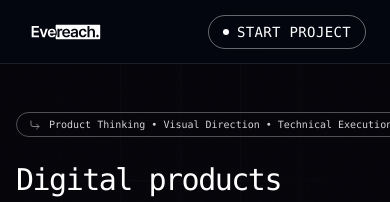
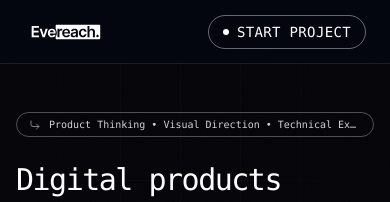
Before and after one commit to kaekkr/evereach, a Next.js app: page / in a window 390 px wide. Shown: the top 202 px of the page. Built offline with nearby package versions, Linux system fonts and the light colour scheme; grey boxes are pictures that could not be loaded.

Commit message:
fix: icon, badge in hero component for mobile view

```diff
--- a/src/app/layout.tsx
+++ b/src/app/layout.tsx
@@ -8,6 +8,9 @@ const dm_sans = DM_Sans({ weight: "400" });
 export const metadata: Metadata = {
   title: "EveReach — Digital Product Studio",
   description: "Crafting modern software, web platforms, and AI systems.",
+  icons: {
+    icon: "/Icon_Black.svg"
+  }
 };
 
 export default function RootLayout({
--- a/src/components/hero/hero-title.tsx
+++ b/src/components/hero/hero-title.tsx
@@ -39,7 +39,7 @@ export function HeroTitle({ onStartProject }: HeroTitleProps) {
   if (isMobile === null) {
     return (
       <div className="space-y-6">
-        <div className="inline-flex items-center gap-2 text-[10px] sm:text-[11px] border border-white/30 px-3 py-1 rounded-full text-neutral-300">
+        <div className="inline-flex items-center gap-2 text-[10px] sm:text-[11px] border border-white/30 px-3 py-1 rounded-full text-neutral-300 max-w-full">
           <CornerDownRight className="w-3 h-3 opacity-60 shrink-0" />
           <span className="truncate">
             Product Thinking • Visual Direction • Technical Execution
@@ -59,7 +59,7 @@ export function HeroTitle({ onStartProject }: HeroTitleProps) {
         initial={isMobile ? false : { opacity: 0, y: 15 }}
         animate={{ opacity: 1, y: 0 }}
         transition={{ duration: 0.6 }}
-        className="inline-flex items-center gap-2 text-[10px] sm:text-[11px] border border-white/30 px-3 py-1 rounded-full text-neutral-300"
+        className="inline-flex items-center gap-2 text-[10px] sm:text-[11px] border border-white/30 px-3 py-1 rounded-full text-neutral-300 max-w-full"
       >
         <CornerDownRight className="w-3 h-3 opacity-60 shrink-0" />
         <span className="truncate">
```
Also changed, not shown: public/Icon_Black.svg (added), 1 other file (tests, documents, lock files or other folders).
